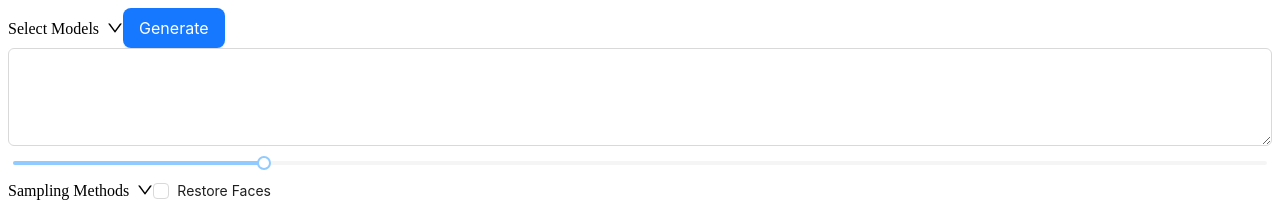
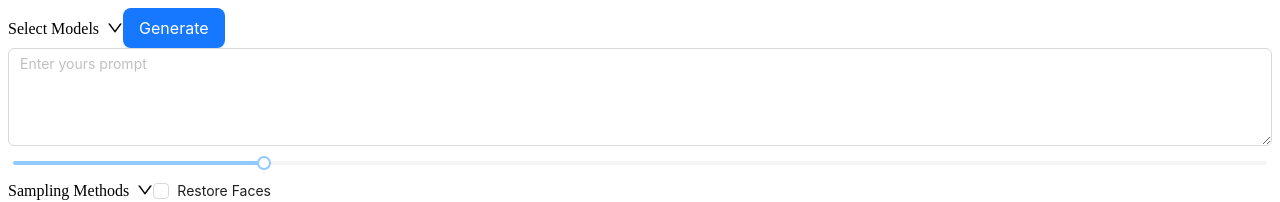
Before and after one commit to huzidev/stable-diffusion-ui, a React (Create React App) app in the folder client/: page / in a window 1280 px wide. Shown: the top 202 px of the page. Built offline with nearby package versions, Linux system fonts and the light colour scheme.

Commit message:
interface types

```diff
--- a/client/src/components/Form.tsx
+++ b/client/src/components/Form.tsx
@@ -7,7 +7,7 @@ import { useState } from "react";
 import { useNavigate } from 'react-router-dom';
 import { generateImg } from "../store/form/data";
 import { useAppDispatch } from "../store/hooks/hooks";
-import { DataType as Type } from "./types";
+import { DataType as Type } from "./Types";
 
 export default function Form(): JSX.Element {
   const { TextArea } = Input;
@@ -63,10 +63,10 @@ export default function Form(): JSX.Element {
 
        {/* text area for prompts */}
        <TextArea
-        name = "text"
-        value = {text}
+        name="text"
+        value={text}
         onChange={inputHandler}
-
+        placeholder="Enter yours prompt"
         rows={4}
        />
 
```
